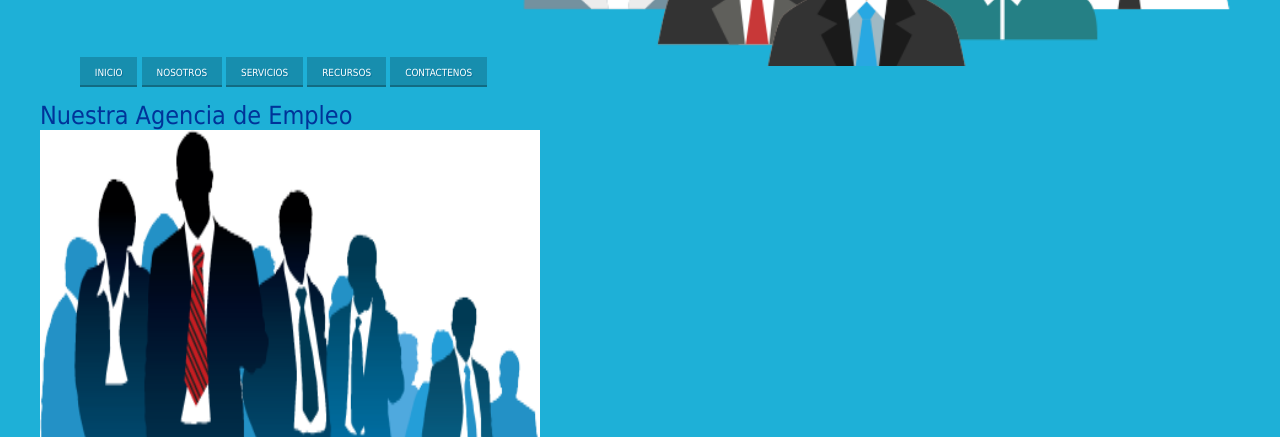
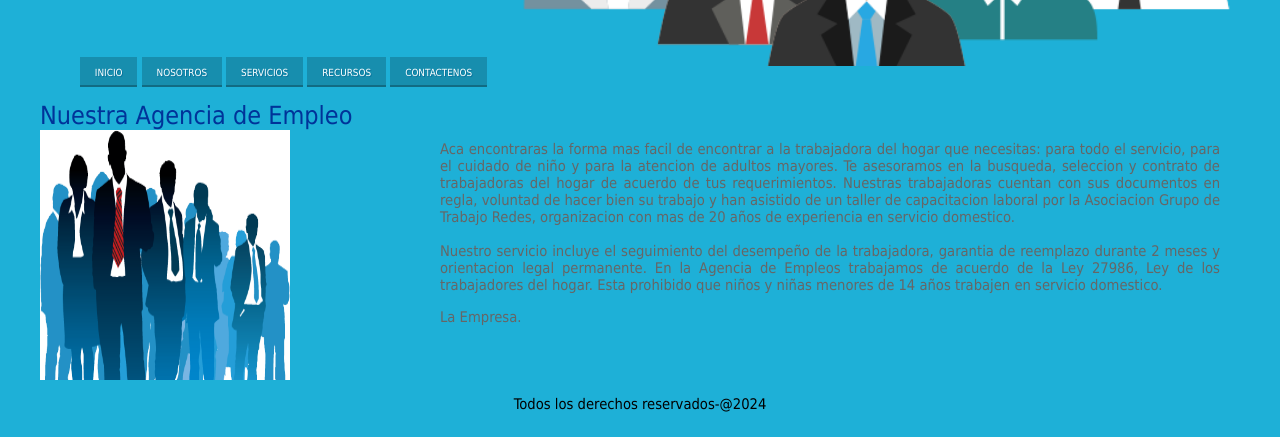
Before and after one commit to Marcos-456/Marcos-456.github.io, a plain HTML site: page index.html in a window 1280 px wide. Shown: the part 363-800 px from the top of the page. Drawn offline with Linux system fonts and the light colour scheme; files whose address does not match are found by name.

Commit message:
Update index.html

```diff
--- a/index.html
+++ b/index.html
@@ -23,7 +23,7 @@
 		</nav>
 	</section id="section">
 	<header id="subtitulo2">Nuestra Agencia de Empleo</header>
-	<img src="../empleados.png" id="imagen" style="height: 500px; width: 500px;"/>
+	<img src="../empleados.png" id="imagen" style="height: 250px; width: 250px;"/>
 	<aside id="ladoderecho">
 		<p>
 			Aca encontraras la forma mas facil de encontrar a la trabajadora del hogar que necesitas: para todo el servicio, para el cuidado de niño y para la atencion de adultos mayores. Te asesoramos en la busqueda, seleccion y contrato de trabajadoras del hogar de acuerdo de tus requerimientos.
```
